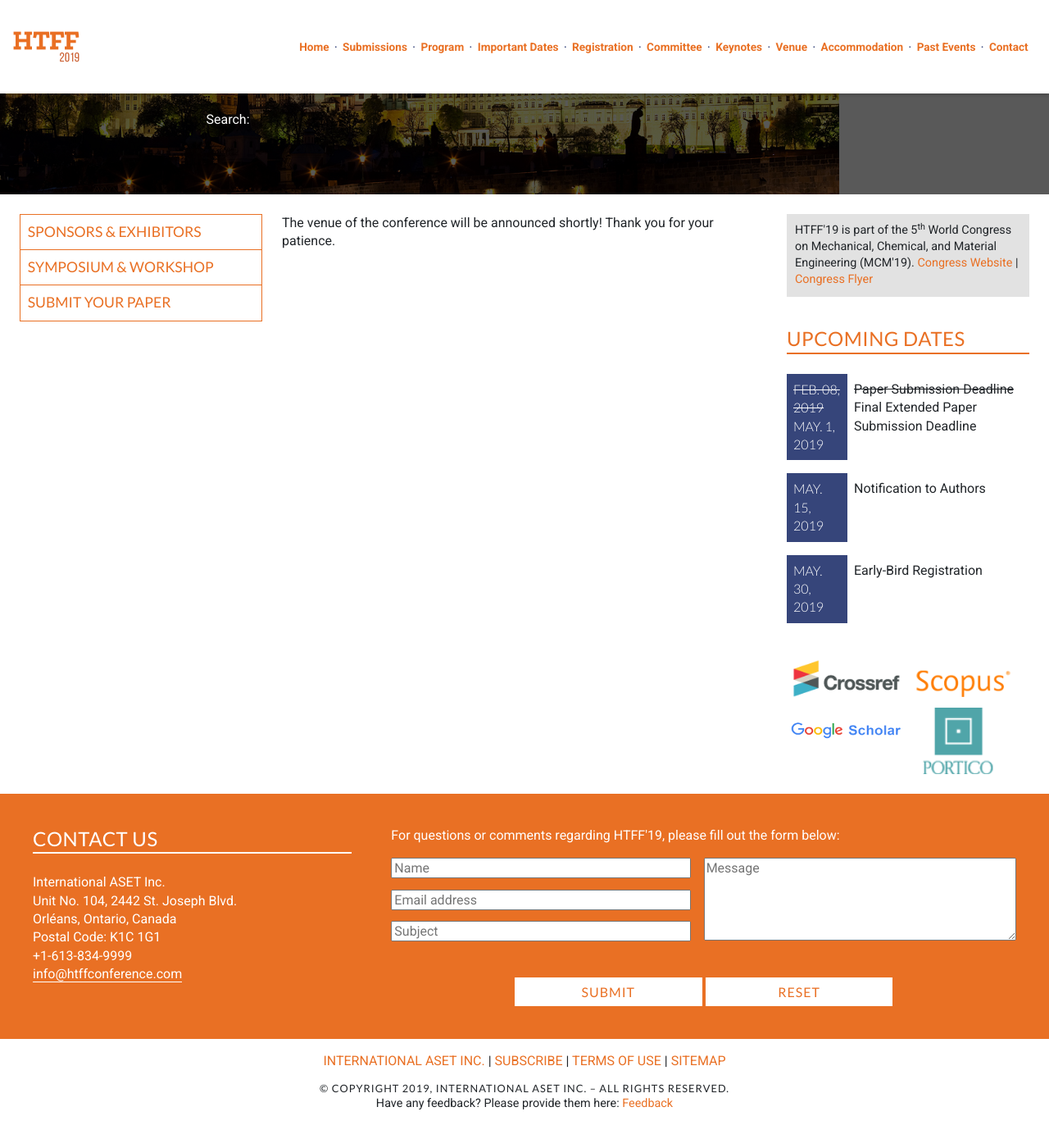
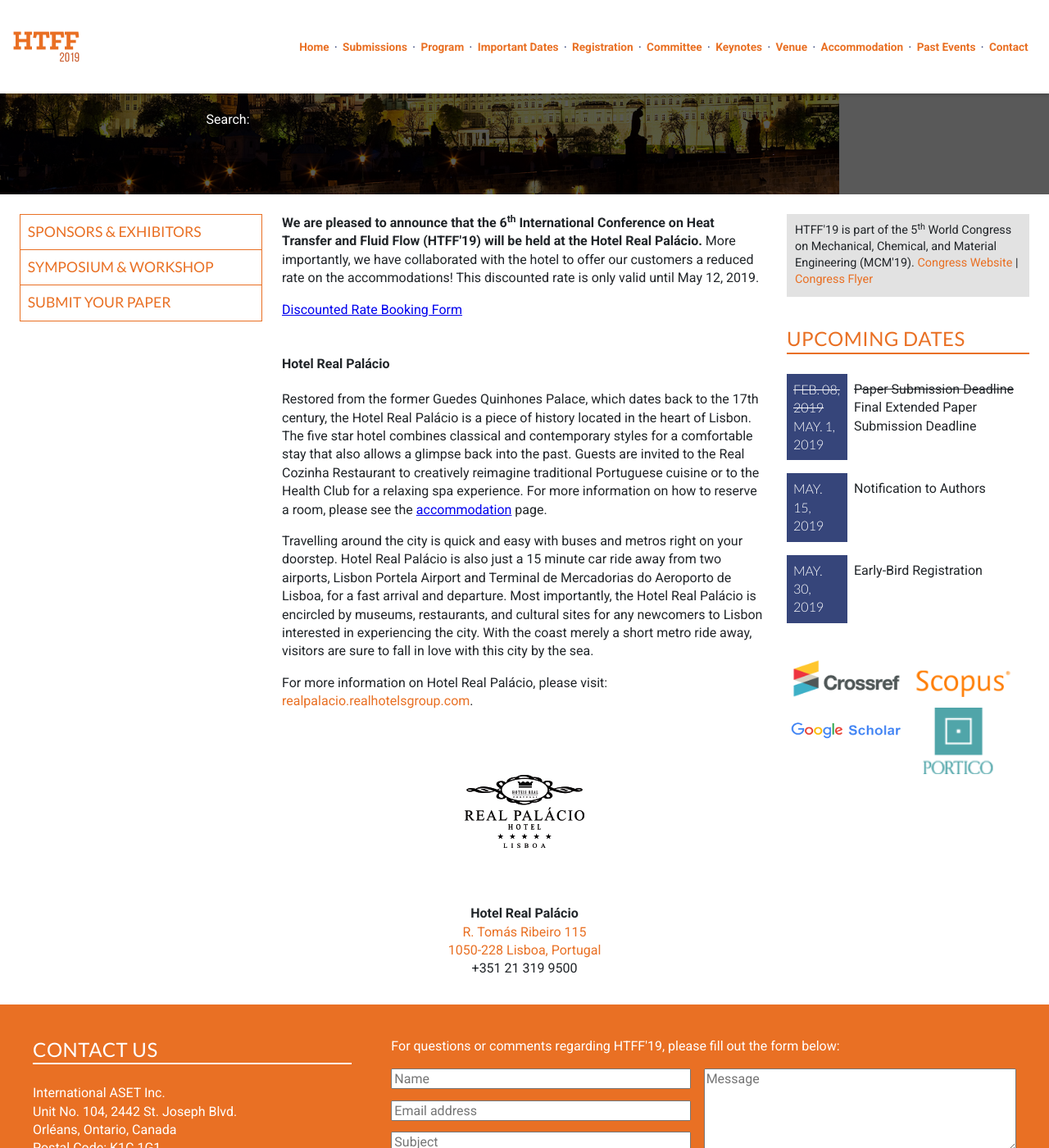
Before and after one commit to intaset/htff, a Jekyll site: the page built from venue.html, in a window 1280 px wide and 1400 px high, scrolled down 243 px. Shown: the whole window at 82% size. Built offline with Jekyll 4.4.1, drawn with Linux system fonts in a browser that asks for light colours; nearby versions of some CDN libraries; Markdown is read by kramdown in place of the engine named in the settings; comment, search, counter and statistics services are not loaded; before the commit the page ends 1616 px from its top, so only the background shows below that.

Commit message:
added hotel information to venue & accommodations

```diff
--- a/venue.html
+++ b/venue.html
@@ -7,7 +7,39 @@
 
 <div class="unit unit-s-1 unit-m-1-4-1 unit-l-1-4-1">
   <div class="unit-spacer content">
-  <p class="body">The venue of the conference will be announced shortly! Thank you for your patience.</p>
+  <p class="body"><strong>We are pleased to announce that the 6<sup>th</sup> International Conference on Heat Transfer and Fluid Flow (HTFF'19) will be held at the Hotel Real Palácio.</strong> More importantly, we have collaborated with the hotel to offer our customers a reduced rate on the accommodations! This discounted rate is only valid until May 12, 2019.</p>
+
+              <a href="../RealPalacioLisbonBookingForm.pdf" target="_blank"><i class="fas fa-hotel fa-2x sr-icons"></i> Discounted Rate Booking Form</a>
+
+<br><br><h4>Hotel Real Palácio</h4>
+<p class="body">Restored from the former Guedes Quinhones Palace, which dates back to the 17th century, the Hotel
+Real Palácio is a piece of history located in the heart of Lisbon. The five star hotel combines classical and
+contemporary styles for a comfortable stay that also allows a glimpse back into the past. Guests are
+invited to the Real Cozinha Restaurant to creatively reimagine traditional Portuguese cuisine or to the
+Health Club for a relaxing spa experience. For more information on how to reserve a room, please see
+the <a href="https://htffconference.com/accommodation">accommodation</a> page.
+</p>
+
+<p class="body">Travelling around the city is quick and easy with buses and metros right on your doorstep. Hotel Real
+Palácio is also just a 15 minute car ride away from two airports, Lisbon Portela Airport and Terminal de
+Mercadorias do Aeroporto de Lisboa, for a fast arrival and departure. Most importantly, the Hotel Real
+Palácio is encircled by museums, restaurants, and cultural sites for any newcomers to Lisbon interested
+in experiencing the city. With the coast merely a short metro ride away, visitors are sure to fall in love
+with this city by the sea. </p>
+
+<p class="body">For more information on Hotel Real Palácio, please visit: <a href="http://www.realpalacio.realhotelsgroup.com" target="_blank" class="body-link">realpalacio.realhotelsgroup.com</a>.</p>
+
+<center><a href="http://www.realpalacio.realhotelsgroup.com" target="_blank" class="body-link"><img src="../img/realpalacio_logo.png" class="flex-sponsor"></a></center>
+<br>
+<center>
+<p class="body">
+<strong>Hotel Real Palácio</strong><br>
+<a target="_blank" href="https://goo.gl/maps/2nzrHVxWGGs" class="body-link">R. Tomás Ribeiro 115 <br>
+1050-228 Lisboa, Portugal </a><br>
++351 21 319 9500
+ <br>
+</p>
+</center>
 
 <!--<p class="body"><strong>We are pleased to announce that the  6<sup>th</sup> International Conference on Heat Transfer and Fluid Flow (HTFF'19) will be held in Madrid, Spain, on August 16 - 18, 2018 at the Novotel Madrid Center</strong>.</p>
 
```
Also changed, not shown: accommodation.html (+18 -1 lines), img/realpalacio_logo.png (added), 5 other files.
